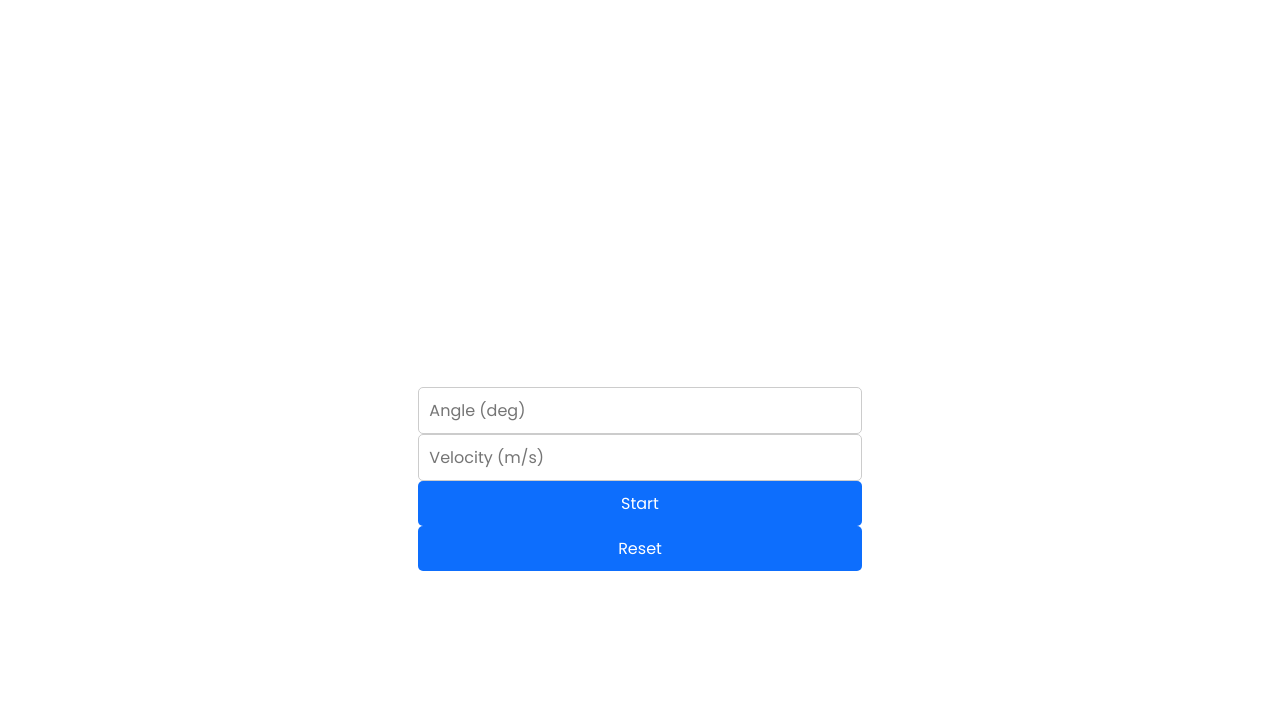
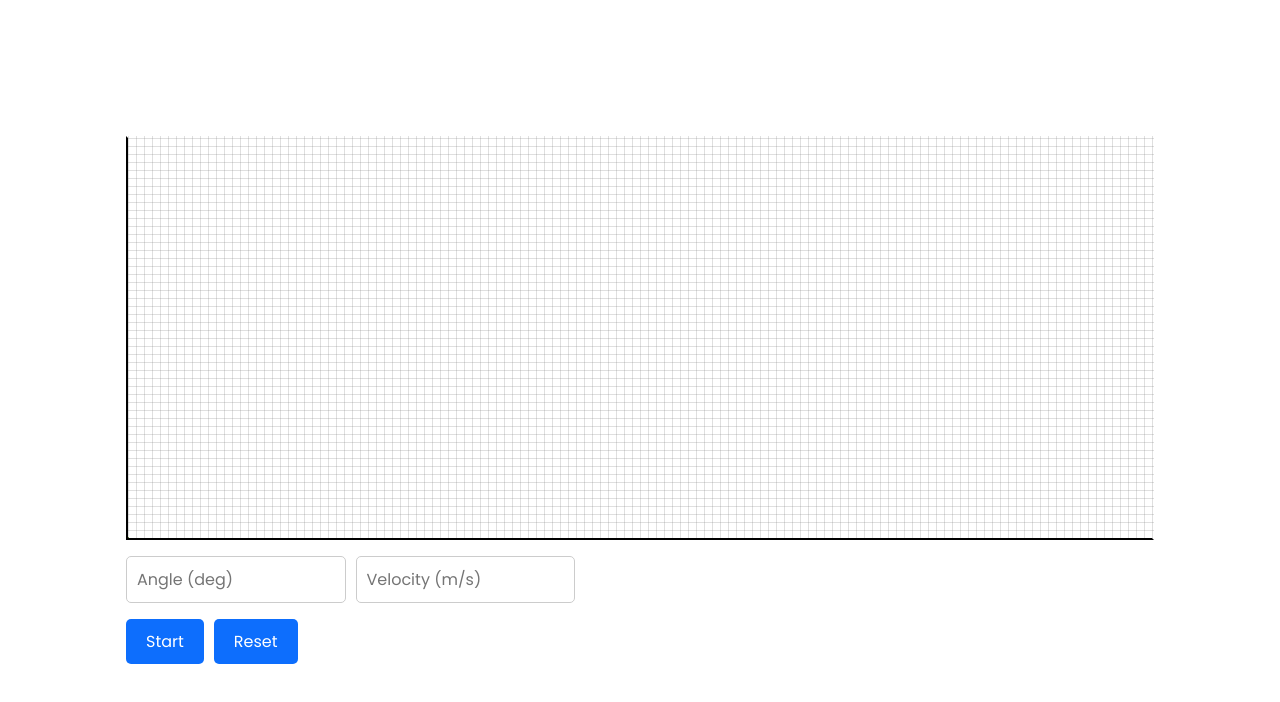
Before and after one commit to AbdelrhmanSaid/projectile-visualizer, a website built with Vite: page index.html in a window 1280 px wide. Both pictures are taken after a click on the button "Start". Built offline with nearby package versions, Linux system fonts and the light colour scheme.

Commit message:
Implemented Projectile

```diff
--- a/src/assets/style.css
+++ b/src/assets/style.css
@@ -23,6 +23,36 @@ body {
   place-items: center;
 }
 
+main {
+  display: flex;
+  gap: 1rem;
+  flex-direction: column;
+  align-items: flex-start;
+}
+
+@media screen and (max-width: 768px) {
+  main {
+    max-width: 80vw;
+    align-items: center;
+  }
+}
+
+[data-result]:empty {
+  display: none;
+}
+
+canvas {
+  border: 2px solid transparent;
+  border-left-color: #000;
+  border-bottom-color: #000;
+  background: url('./grid.svg');
+}
+
+main > div {
+  display: flex;
+  gap: 10px;
+}
+
 input {
   width: 100%;
   padding: 10px;
@@ -45,3 +75,8 @@ button {
 button:hover {
   background-color: var(--c-primary-light);
 }
+
+button:disabled {
+  background-color: #ccc;
+  cursor: not-allowed;
+}
--- a/src/helpers/index.js
+++ b/src/helpers/index.js
@@ -1,2 +1,14 @@
-export const toRad = (deg) => (deg * Math.PI) / 180
-export const toDeg = (rad) => (rad * 180) / Math.PI
+export const toRad = (deg) => {
+  return (deg * Math.PI) / 180
+}
+
+export const randomColor = () => {
+  return `#${Math.floor(Math.random() * 16777215).toString(16)}`
+}
+
+export const drawPoint = (ctx, x, y, color = '#dc3545') => {
+  ctx.beginPath()
+  ctx.arc(x, y, 1, 0, 2 * Math.PI)
+  ctx.fillStyle = color
+  ctx.fill()
+}
--- a/src/main.js
+++ b/src/main.js
@@ -1 +1,62 @@
 import './assets/style.css'
+import { getFlightTime, getPlot } from './projectile'
+import { toRad, randomColor, drawPoint } from './helpers'
+
+const canvas = document.getElementById('canvas')
+const ctx = canvas.getContext('2d')
+
+const startButton = document.querySelector('[data-start]')
+const resetButton = document.querySelector('[data-reset]')
+
+const angleField = document.querySelector('[name="angle"]')
+const velocityField = document.querySelector('[name="velocity"]')
+
+document.addEventListener('DOMContentLoaded', () => {
+  startButton.addEventListener('click', start)
+  resetButton.addEventListener('click', reset)
+  window.addEventListener('resize', setCanvasSize)
+  setCanvasSize()
+})
+
+const start = () => {
+  const angle = angleField.value
+  const velocity = velocityField.value
+
+  if (isNaN(angle) || isNaN(angle)) {
+    return alert('Invalid input')
+  }
+
+  drawProjectile(angle, velocity)
+  startButton.setAttribute('disabled', true)
+}
+
+const drawProjectile = (angle, velocity) => {
+  const radial = toRad(angle)
+  const flightTime = getFlightTime(velocity, radial)
+
+  let time = 0
+  const color = randomColor()
+
+  window.interval = setInterval(() => {
+    const { x, y } = getPlot(velocity, radial, time)
+    drawPoint(ctx, x, canvas.height - y, color)
+    time += 0.01
+
+    if (time >= flightTime) {
+      clearInterval(window.interval)
+      startButton.removeAttribute('disabled')
+    }
+  }, 10)
+}
+
+const reset = () => {
+  window.clearInterval(window?.interval)
+  startButton.removeAttribute('disabled')
+  angleField.value = velocityField.value = ''
+  ctx.clearRect(0, 0, canvas.width, canvas.height)
+}
+
+const setCanvasSize = () => {
+  canvas.width = window.innerWidth * 0.8
+  canvas.height = window.innerHeight / 2
+}
--- a/src/projectile.js
+++ b/src/projectile.js
@@ -1 +1,20 @@
-class Projectile {}
+const GRAVITY = 9.8
+
+export const getFlightTime = (velocity, rad) => {
+  return (2 * velocity * Math.sin(rad)) / GRAVITY
+}
+
+export const getMaxHeight = (velocity, rad) => {
+  return Math.pow(velocity * Math.sin(rad), 2) / (2 * GRAVITY)
+}
+
+export const getDistance = (velocity, rad) => {
+  return (Math.pow(velocity, 2) / GRAVITY) * Math.sin(rad * 2)
+}
+
+export const getPlot = (velocity, rad, time) => {
+  return {
+    x: velocity * time * Math.cos(rad),
+    y: velocity * time * Math.sin(rad) - (GRAVITY * Math.pow(time, 2)) / 2
+  }
+}
```
Also changed, not shown: src/assets/grid.svg (added).
